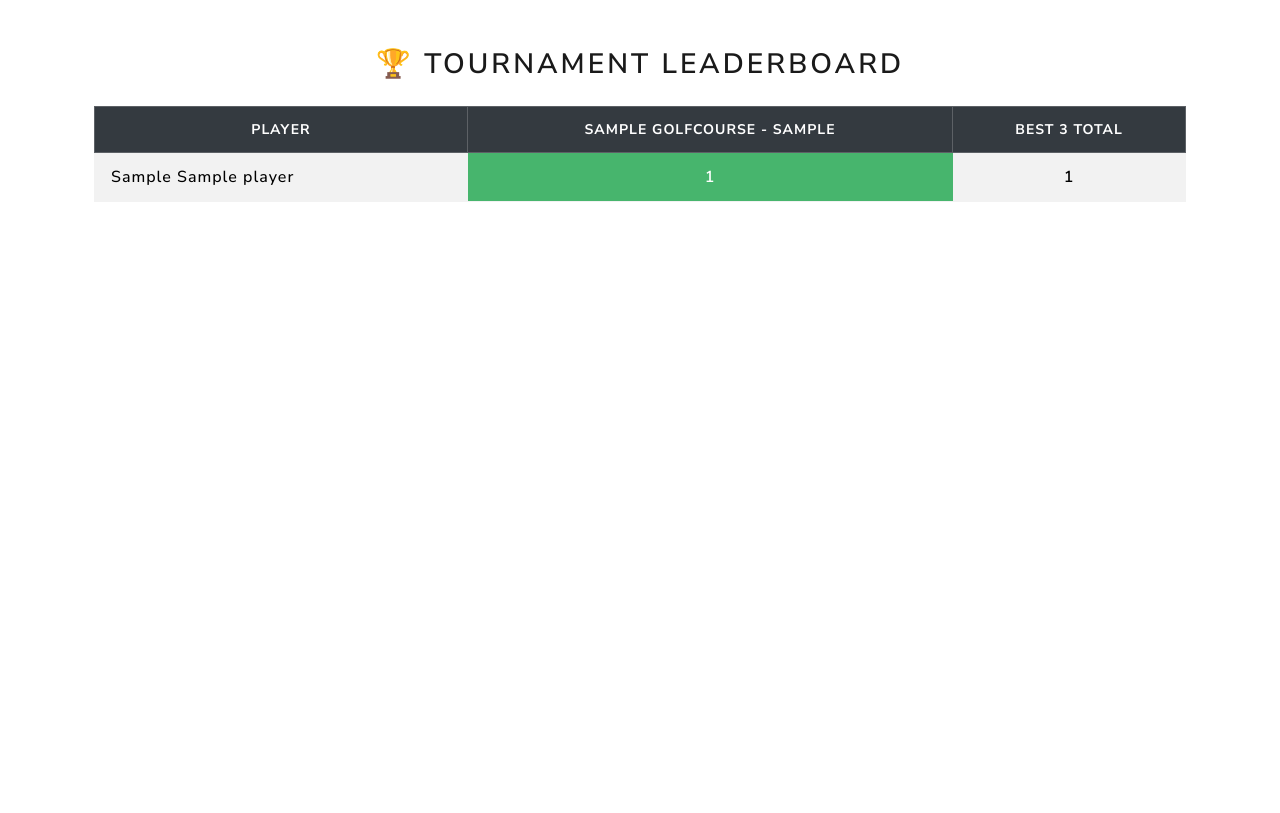
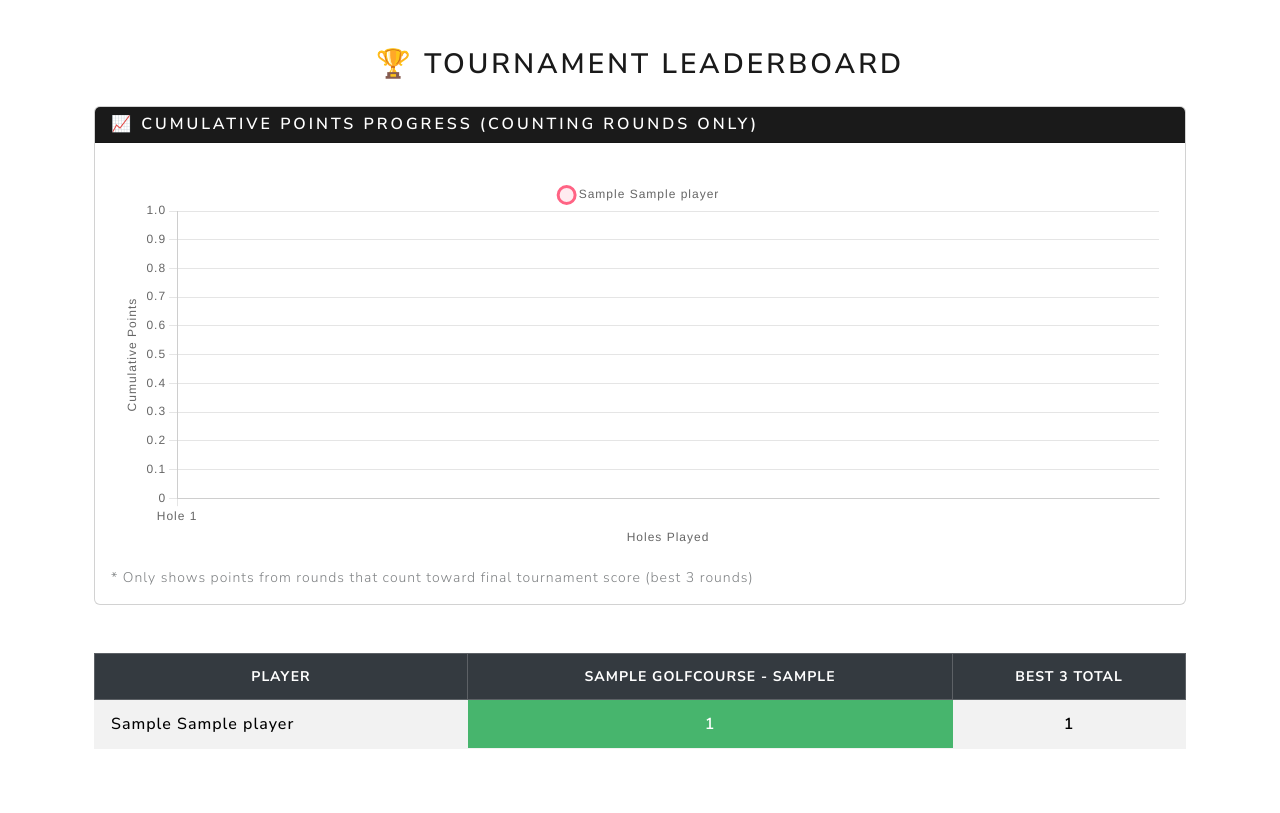
Before and after one commit to rgl1892/golf2025, a Django app: page /event/1 in a window 1280 px wide. Shown: the part 98-911 px from the top of the page. Before the commit the page ends 300 px from the top, so only its background shows below. Run offline with Django 5.2, Linux system fonts and the light colour scheme; tables that the repository leaves empty hold one stand-in row (values such as "Sample post"); some libraries are stand-ins or nearby versions.

Commit message:
tournamnet view updated

```diff
--- a/superb_ock/templates/superb_ock/events/overview.html
+++ b/superb_ock/templates/superb_ock/events/overview.html
@@ -4,6 +4,25 @@
 {% load mathfilters %}
 <div class="container my-5">
   <h2 class="mb-4 text-center fw-bold">🏆 Tournament Leaderboard</h2>
+
+  <!-- Cumulative Scoring Chart -->
+  <div class="row mb-5">
+    <div class="col-12">
+      <div class="card">
+        <div class="card-header bg-primary text-white">
+          <h5 class="mb-0">📈 Cumulative Points Progress (Counting Rounds Only)</h5>
+        </div>
+        <div class="card-body">
+          <div style="position: relative; height: 400px; max-height: 50vh;">
+            <canvas id="cumulativeChart"></canvas>
+          </div>
+          <small class="text-muted mt-2 d-block">
+            * Only shows points from rounds that count toward final tournament score (best 3 rounds)
+          </small>
+        </div>
+      </div>
+    </div>
+  </div>
 
   <div class="table-responsive">
     <table class="table table-bordered table-hover table-sm align-middle text-center table-striped">
@@ -24,7 +43,7 @@
             <td class="fw-semibold text-start ps-3">{{ player.player }}</td>
             {% for round in player.rounds %}
               {% if round.total %}
-                <td class="{% if round.is_best %}bg-success text-white fw-bold{% endif %}">
+                <td class="{% if round.is_best %}bg-success text-white fw-bold{% elif round.is_counting %}bg-light border border-warning border-2{% endif %}">
                   <div>{{ round.total }}</div>
                 </td>
               {% else %}
@@ -58,4 +77,111 @@
     });
   });
 </script>
+
+<script src="https://cdn.jsdelivr.net/npm/chart.js"></script>
+<script>
+// Cumulative Scoring Chart
+document.addEventListener('DOMContentLoaded', function() {
+    const ctx = document.getElementById('cumulativeChart').getContext('2d');
+
+    // Process cumulative data from Django
+    const cumulativeData = {{ cumulative_data|safe }};
+    const holeLabels = {{ hole_labels_json|safe }};
+
+    // Generate colors for each player
+    const colors = [
+        '#FF6384', '#36A2EB', '#FFCE56', '#4BC0C0', '#9966FF',
+        '#FF9F40', '#FF6384', '#C9CBCF', '#4BC0C0', '#FF6384'
+    ];
+
+    const datasets = cumulativeData.map((playerData, index) => {
+        const data = holeLabels.map(holeNum => {
+            const holeData = playerData.data.find(d => d.hole_number === holeNum);
+            return holeData ? holeData.cumulative : null;
+        });
+
+        return {
+            label: playerData.player,
+            data: data,
+            borderColor: colors[index % colors.length],
+            backgroundColor: colors[index % colors.length] + '20',
+            borderWidth: 3,
+            fill: false,
+            tension: 0.1,
+            pointRadius: 0,
+            pointHoverRadius: 8,
+            spanGaps: false // Don't connect lines across null values
+        };
+    });
+
+    new Chart(ctx, {
+        type: 'line',
+        data: {
+            labels: holeLabels.map(h => `Hole ${h}`),
+            datasets: datasets
+        },
+        options: {
+            responsive: true,
+            maintainAspectRatio: false,
+            layout: {
+                padding: 10
+            },
+            scales: {
+                y: {
+                    beginAtZero: true,
+                    title: {
+                        display: true,
+                        text: 'Cumulative Points'
+                    },
+                    grid: {
+                        color: 'rgba(0,0,0,0.1)'
+                    }
+                },
+                x: {
+                    title: {
+                        display: true,
+                        text: 'Holes Played'
+                    },
+                    grid: {
+                        color: 'rgba(0,0,0,0.1)'
+                    }
+                }
+            },
+            plugins: {
+                legend: {
+                    position: 'top',
+                    labels: {
+                        usePointStyle: true,
+                        padding: 20
+                    }
+                },
+                tooltip: {
+                    mode: 'index',
+                    intersect: false,
+                    callbacks: {
+                        title: function(tooltipItems) {
+                            return tooltipItems[0].label;
+                        },
+                        label: function(context) {
+                            const playerData = cumulativeData[context.datasetIndex];
+                            const holeData = playerData.data[context.dataIndex];
+
+                            if (holeData && holeData.hole_score !== null) {
+                                return `${context.dataset.label}: ${context.parsed.y} pts (Round ${holeData.round_id}, Hole ${holeData.actual_hole}: +${holeData.hole_score})`;
+                            } else {
+                                return `${context.dataset.label}: ${context.parsed.y} pts (No score)`;
+                            }
+                        }
+                    }
+                }
+            },
+            interaction: {
+                mode: 'nearest',
+                axis: 'x',
+                intersect: false
+            }
+        }
+    });
+});
+</script>
 {% endblock content %}
--- a/superb_ock/views.py
+++ b/superb_ock/views.py
@@ -163,6 +163,10 @@ class Home(View):
 
             })
 
+        # Get event scoring format for determining counting rounds (hardcoded event 3 for homepage)
+        event = GolfEvent.objects.get(id=3)
+        scoring_format = event.scoring
+
         # Step 4: Sort leaderboard
         leaderboard = sorted(leaderboard, key=lambda x: x['best_3_total'], reverse=True)
         all_round_numbers = set()
@@ -175,6 +179,28 @@ class Home(View):
             rounds = []
             round_dict = player['round_totals']
 
+            # Determine counting rounds based on scoring format
+            valid_rounds = [{'num': k, 'total': v['total']} for k, v in round_dict.items() if v['total'] is not None]
+
+            if scoring_format == "best_three_of_five":
+                # Best 3 rounds overall
+                counting_rounds = sorted(valid_rounds, key=lambda x: x['total'], reverse=True)[:3]
+                counting_round_ids = [r['num'] for r in counting_rounds]
+            elif scoring_format == "best_last_rounds_counts":
+                # Best 2 of first rounds + last round counts
+                if len(valid_rounds) >= 3:
+                    sorted_rounds = sorted(valid_rounds, key=lambda x: x['num'])
+                    last_round = sorted_rounds[-1]
+                    first_rounds = sorted_rounds[:-1]
+                    best_first_two = sorted(first_rounds, key=lambda x: x['total'], reverse=True)[:2]
+                    counting_round_ids = [r['num'] for r in best_first_two] + [last_round['num']]
+                else:
+                    counting_round_ids = [r['num'] for r in valid_rounds]
+            else:
+                # Default to best 3
+                counting_rounds = sorted(valid_rounds, key=lambda x: x['total'], reverse=True)[:3]
+                counting_round_ids = [r['num'] for r in counting_rounds]
+
             best_round_score = max([r['total'] for r in round_dict.values()] or [0])
 
             for round_num in round_numbers:
@@ -184,14 +210,16 @@ class Home(View):
                         'num': round_num,
                         'total': round_info['total'],
                         'course': round_info['course'],
-                        'is_best': round_info['total'] == best_round_score
+                        'is_best': round_info['total'] == best_round_score,
+                        'is_counting': round_num in counting_round_ids
                     })
                 else:
                     rounds.append({
                         'num': round_num,
                         'total': None,
                         'course': None,
-                        'is_best': False
+                        'is_best': False,
+                        'is_counting': False
                     })
 
             cleaned_leaderboard.append({
@@ -630,6 +658,10 @@ class EventView(View):
 
             })
 
+        # Get event scoring format for determining counting rounds
+        event = GolfEvent.objects.get(id=event_id)
+        scoring_format = event.scoring
+
         # Step 4: Sort leaderboard
         leaderboard = sorted(leaderboard, key=lambda x: x['best_3_total'], reverse=True)
         all_round_numbers = set()
@@ -642,6 +674,28 @@ class EventView(View):
             rounds = []
             round_dict = player['round_totals']
 
+            # Determine counting rounds based on scoring format
+            valid_rounds = [{'num': k, 'total': v['total']} for k, v in round_dict.items() if v['total'] is not None]
+
+            if scoring_format == "best_three_of_five":
+                # Best 3 rounds overall
+                counting_rounds = sorted(valid_rounds, key=lambda x: x['total'], reverse=True)[:3]
+                counting_round_ids = [r['num'] for r in counting_rounds]
+            elif scoring_format == "best_last_rounds_counts":
+                # Best 2 of first rounds + last round counts
+                if len(valid_rounds) >= 3:
+                    sorted_rounds = sorted(valid_rounds, key=lambda x: x['num'])
+                    last_round = sorted_rounds[-1]
+                    first_rounds = sorted_rounds[:-1]
+                    best_first_two = sorted(first_rounds, key=lambda x: x['total'], reverse=True)[:2]
+                    counting_round_ids = [r['num'] for r in best_first_two] + [last_round['num']]
+                else:
+                    counting_round_ids = [r['num'] for r in valid_rounds]
+            else:
+                # Default to best 3
+                counting_rounds = sorted(valid_rounds, key=lambda x: x['total'], reverse=True)[:3]
+                counting_round_ids = [r['num'] for r in counting_rounds]
+
             best_round_score = max([r['total'] for r in round_dict.values()] or [0])
 
             for round_num in round_numbers:
@@ -651,14 +705,16 @@ class EventView(View):
                         'num': round_num,
                         'total': round_info['total'],
                         'course': round_info['course'],
-                        'is_best': round_info['total'] == best_round_score
+                        'is_best': round_info['total'] == best_round_score,
+                        'is_counting': round_num in counting_round_ids
                     })
                 else:
                     rounds.append({
                         'num': round_num,
                         'total': None,
                         'course': None,
-                        'is_best': False
+                        'is_best': False,
+                        'is_counting': False
                     })
 
             cleaned_leaderboard.append({
@@ -672,10 +728,126 @@ class EventView(View):
                 courses.append({'course':rounds['course'],'id':rounds['num']})
 
 
+        # Generate cumulative data for chart
+        cumulative_data = self.generate_cumulative_data(cleaned_leaderboard, round_numbers)
+
+        # Calculate max holes for chart (usually 54 holes for 3 counting rounds)
+        max_holes = max([len(player['data']) for player in cumulative_data]) if cumulative_data else 0
+        hole_labels = list(range(1, max_holes + 1))
+
         context = {
             'leaderboard': cleaned_leaderboard,
             'round_numbers': round_numbers,
-            'courses':courses
+            'courses': courses,
+            'cumulative_data': json.dumps(cumulative_data),
+            'hole_labels_json': json.dumps(hole_labels),
+            'max_holes': max_holes
         }
 
         return render(request,self.template_name,context=context)
+
+    def generate_cumulative_data(self, leaderboard, round_numbers):
+        """Generate cumulative scoring data for chart - by hole progression"""
+        from django.db.models import Q
+
+        cumulative_data = []
+
+        # Get event scoring format
+        event_id = self.kwargs.get('event_id')
+        event = GolfEvent.objects.get(id=event_id)
+        scoring_format = event.scoring
+
+        # Get all hole-by-hole scores for this event
+        all_hole_scores = Score.objects.filter(
+            golf_round__event=event_id
+        ).select_related('player', 'golf_round', 'hole').order_by(
+            'golf_round_id', 'hole__hole_number'
+        )
+
+        # Group scores by player and round
+        player_round_scores = {}
+        for score in all_hole_scores:
+            player_name = f"{score.player.first_name} {score.player.second_name}"
+            if player_name not in player_round_scores:
+                player_round_scores[player_name] = {}
+            if score.golf_round_id not in player_round_scores[player_name]:
+                player_round_scores[player_name][score.golf_round_id] = []
+
+            player_round_scores[player_name][score.golf_round_id].append({
+                'hole': score.hole.hole_number,
+                'stableford': score.stableford or 0
+            })
+
+        # Calculate round totals and determine counting rounds for each player
+        for player_data in leaderboard:
+            player_name = player_data['player']
+            rounds = player_data['rounds']
+
+            # Determine counting rounds based on scoring format
+            valid_rounds = [r for r in rounds if r.get('total') is not None]
+
+            if scoring_format == "best_three_of_five":
+                # Best 3 rounds overall
+                counting_rounds = sorted(valid_rounds, key=lambda x: x['total'], reverse=True)[:3]
+                counting_round_ids = [r['num'] for r in counting_rounds]
+            elif scoring_format == "best_last_rounds_counts":
+                # Best 2 of first rounds + last round counts
+                if len(valid_rounds) >= 3:
+                    # Sort by round ID to get chronological order
+                    sorted_rounds = sorted(valid_rounds, key=lambda x: x['num'])
+                    last_round = sorted_rounds[-1]  # Last round always counts
+                    first_rounds = sorted_rounds[:-1]  # All except last
+
+                    # Best 2 of the first rounds
+                    best_first_two = sorted(first_rounds, key=lambda x: x['total'], reverse=True)[:2]
+
+                    counting_rounds = best_first_two + [last_round]
+                    counting_round_ids = [r['num'] for r in counting_rounds]
+                else:
+                    # Not enough rounds, use all available
+                    counting_round_ids = [r['num'] for r in valid_rounds]
+            else:
+                # Default to best 3
+                counting_rounds = sorted(valid_rounds, key=lambda x: x['total'], reverse=True)[:3]
+                counting_round_ids = [r['num'] for r in counting_rounds]
+
+            if player_name not in player_round_scores:
+                continue
+
+            # Get hole-by-hole data for counting rounds only, in chronological order
+            all_counting_holes = []
+            # Sort counting round IDs chronologically (by round ID)
+            counting_round_ids_sorted = sorted(counting_round_ids)
+
+            for round_id in counting_round_ids_sorted:
+                if round_id in player_round_scores[player_name]:
+                    round_holes = player_round_scores[player_name][round_id]
+                    # Sort holes within each round (1-18)
+                    round_holes.sort(key=lambda x: x['hole'])
+                    # Add round_id to each hole for reference
+                    for hole in round_holes:
+                        hole['round_id'] = round_id
+                    all_counting_holes.extend(round_holes)
+
+            # Build cumulative progression by re-indexed hole position
+            player_cumulative = []
+            cumulative_total = 0
+
+            for i, hole_data in enumerate(all_counting_holes):
+                cumulative_total += hole_data['stableford']
+
+                player_cumulative.append({
+                    'hole_number': i + 1,  # Re-indexed position (1, 2, 3, ...)
+                    'actual_hole': hole_data['hole'],  # Original hole number (1-18)
+                    'round_id': hole_data['round_id'],  # Which round this hole is from
+                    'hole_score': hole_data['stableford'],
+                    'cumulative': cumulative_total
+                })
+
+            cumulative_data.append({
+                'player': player_name,
+                'data': player_cumulative,
+                'final_total': cumulative_total
+            })
+
+        return cumulative_data
```
Also changed, not shown: superb_ock/templates/superb_ock/homepage/home.html (+4 -4 lines).
